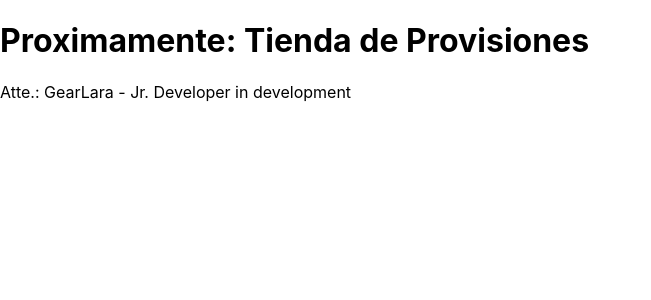
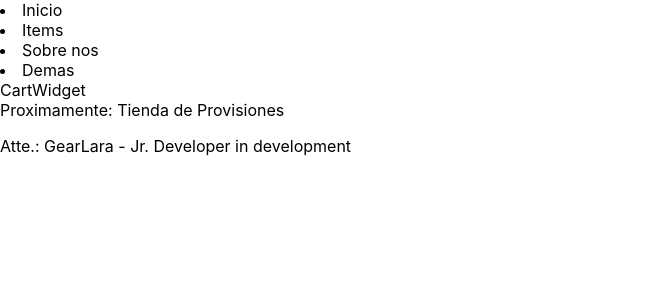
Before and after one commit to NatiBorjas/Provisiones_Stan, a React (Create React App) app: page / in a window 1280 px wide. Shown: the top 300 px of the page, without its empty margins (0-651 px from the left). Built offline with nearby package versions, Linux system fonts and the light colour scheme.

Commit message:
Adding components

```diff
--- a/src/App.js
+++ b/src/App.js
@@ -1,9 +1,15 @@
 import logo from './logo.svg';
 import './App.css';
+import NavBar from './components/NavBar';
+import ItemListContainer from './components/ItemListContainer';
 
 function App() {
   return (
-    <><h1>Proximamente: Tienda de Provisiones</h1><p>Atte.: GearLara - Jr. Developer in development</p></>
+    <>
+      <NavBar></NavBar>
+      <ItemListContainer greeting='Proximamente: Tienda de Provisiones'></ItemListContainer>
+      <p>Atte.: GearLara - Jr. Developer in development</p>
+    </>
   );
 }
 
--- /dev/null
+++ b/src/components/CartWidget.js
@@ -0,0 +1,6 @@
+const CartWidget = () => {
+    return (
+        <div>CartWidget</div>
+    )
+}
+export default CartWidget
--- /dev/null
+++ b/src/components/ItemListContainer.js
@@ -0,0 +1,6 @@
+const ItemListContainer = ({greeting}) => {
+    return (
+        <div>{greeting} </div>
+    )
+}
+export default ItemListContainer
--- /dev/null
+++ b/src/components/NavBar.js
@@ -0,0 +1,15 @@
+import CartWidget from "./CartWidget"
+
+const NavBar = () => {
+    return (
+        <div>
+            <li>Inicio</li>
+            <li>Items</li>
+            <li>Sobre nos</li>
+            <li>Demas</li>
+            <CartWidget></CartWidget>
+        </div>
+    )
+}
+
+export default NavBar
```
Also changed, not shown: src/components/styles/CartWidget.css (added), src/components/styles/NavBar.css (added).
